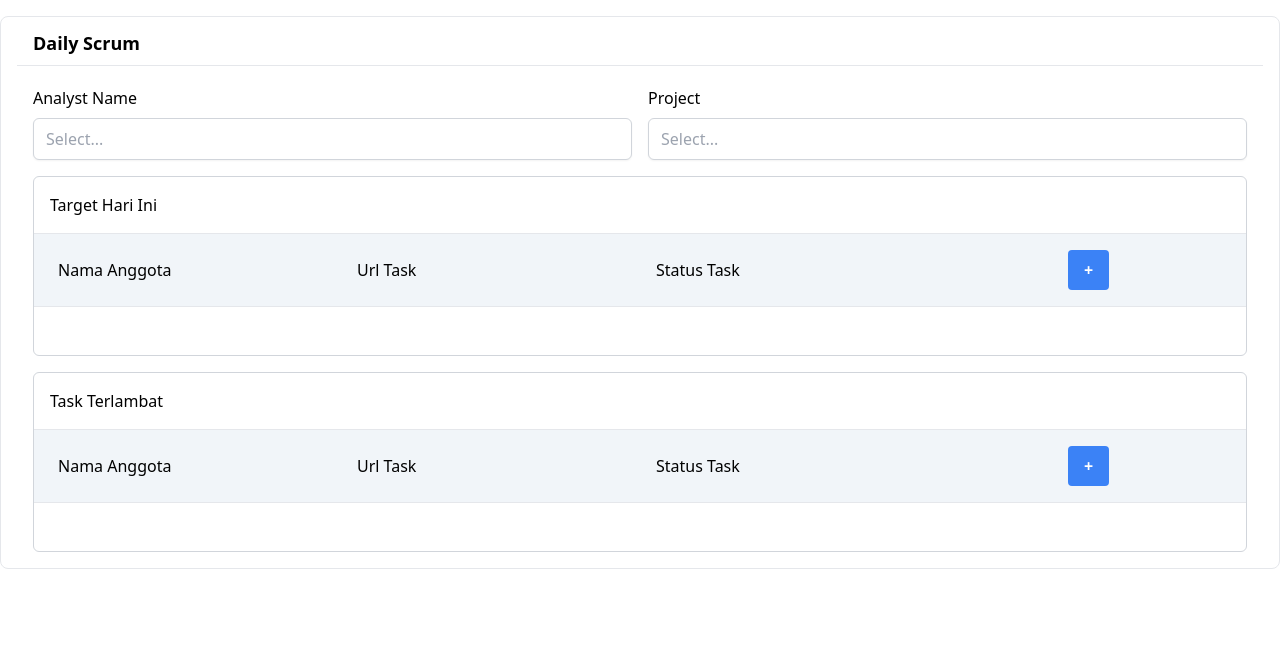
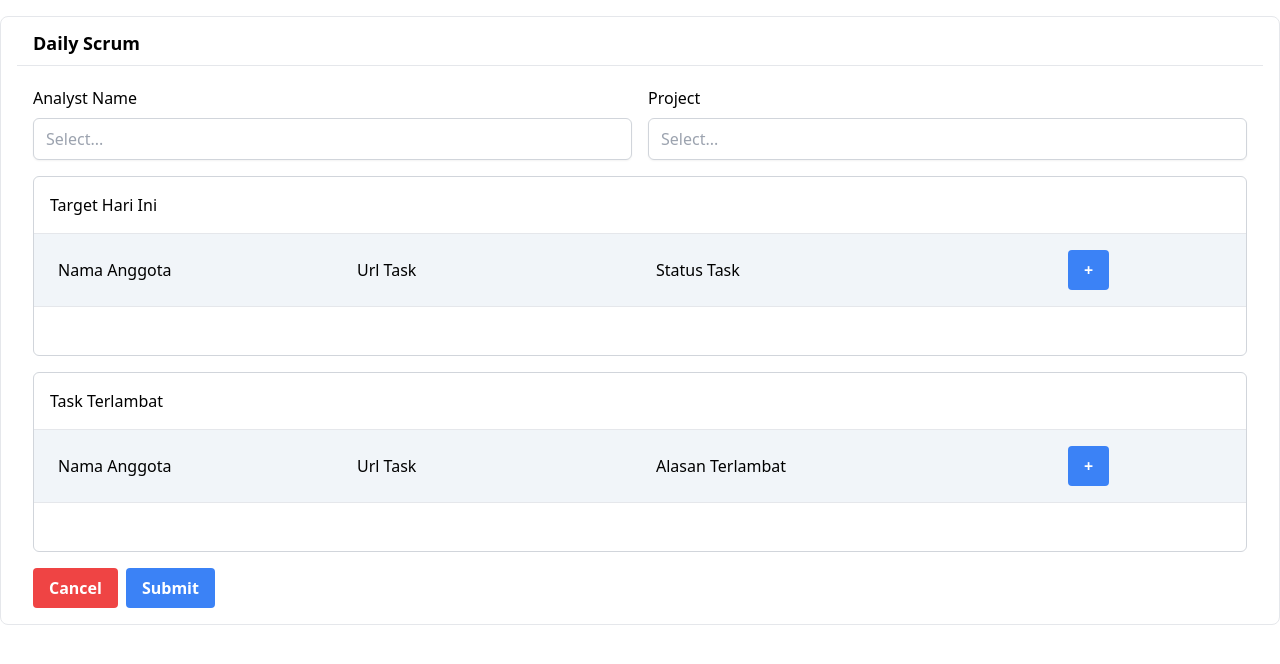
Before and after one commit to KevinUnedo/wawancara-javan, a React (Create React App) app: page / in a window 1280 px wide. Shown: the top 664 px of the page. Built offline with nearby package versions, Linux system fonts and the light colour scheme.

Commit message:
Add cancel and submit button

```diff
--- a/src/App.js
+++ b/src/App.js
@@ -203,7 +203,7 @@ function App() {
               <p className="p-2">Url Task</p>
             </div>
             <div className="col-span-1 ">
-              <p className="p-2">Status Task</p>
+              <p className="p-2">Alasan Terlambat</p>
             </div>
             <div className="col-span-1 flex items-center justify-center">
               <button onClick={() => handleAddInputColumn('taskTerlambat')} className="bg-blue-500 hover:bg-blue-700 text-white font-bold py-2 px-4 rounded">
@@ -248,8 +248,17 @@ function App() {
             ))}
           </div>
         </div>
+        <div>
+          <button className="mt-4 mr-2 bg-red-500 hover:bg-red-700 text-white font-bold py-2 px-4 rounded">
+            Cancel
+          </button>
+          <button className="mt-4 bg-blue-500 hover:bg-blue-700 text-white font-bold py-2 px-4 rounded">
+            Submit
+          </button>
+        </div>
       </div>
     </div>
+
   );
 }
 
```
